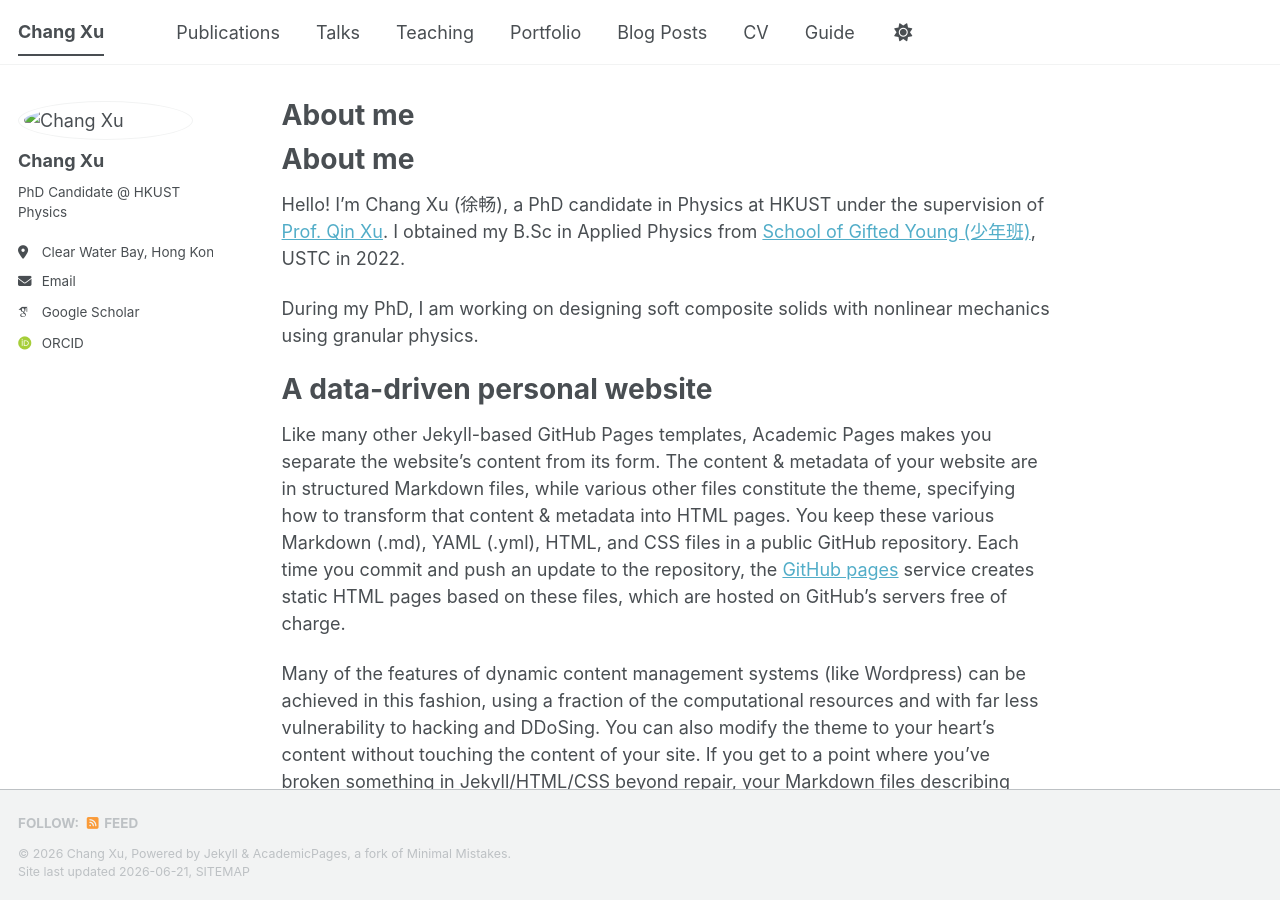
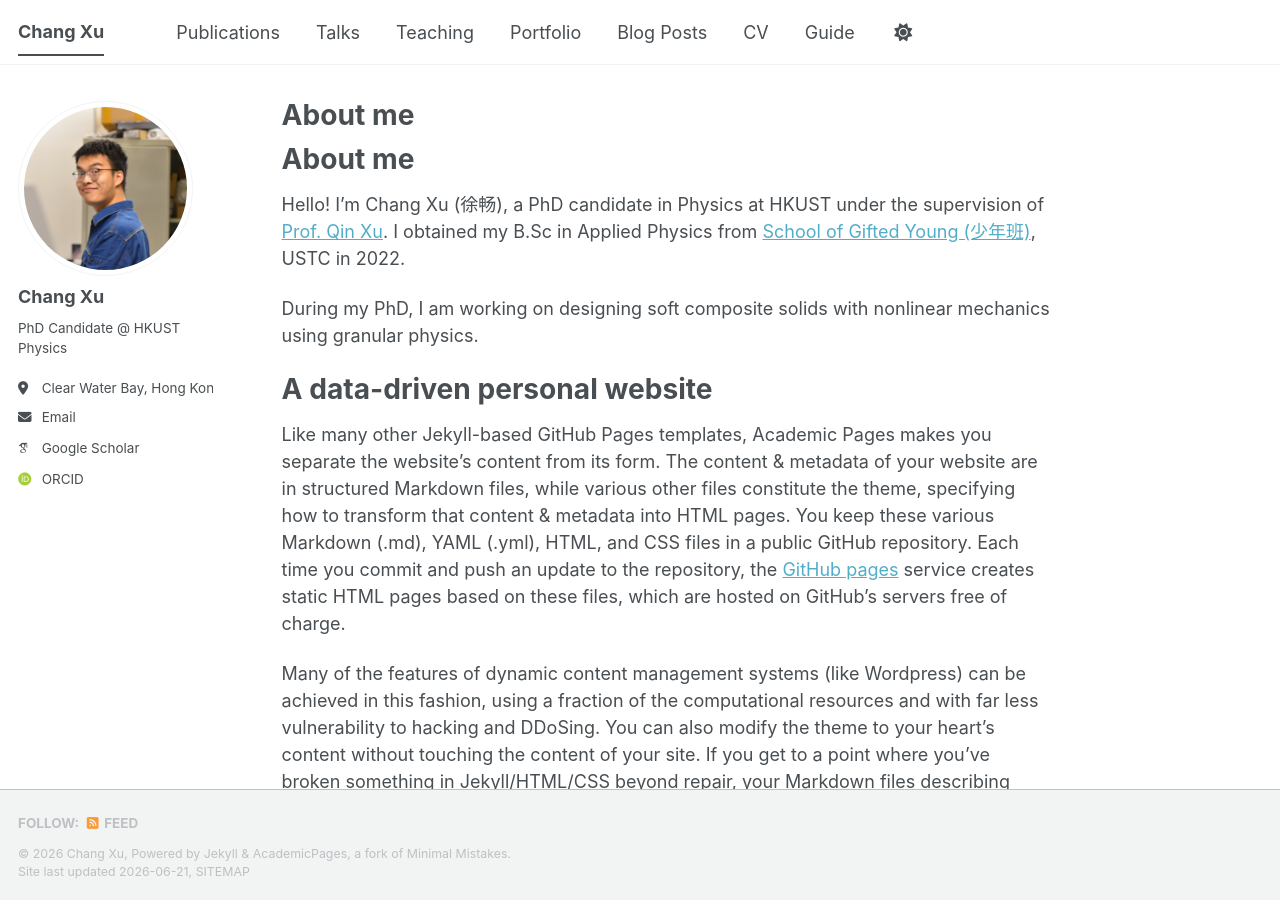
Before and after one commit to changxu216/changxu216.github.io, a Jekyll site: the page built from _pages/about.md, in a window 1280 px wide and 900 px high. Built offline with Jekyll 4.4.1, drawn with Linux system fonts in a browser that asks for light colours; some web fonts are replaced; a script bundle is joined from its source files by our own code; library files that are not in the unit come from our copies.

Commit message:
Update _config.yml

```diff
--- a/_config.yml
+++ b/_config.yml
@@ -23,7 +23,7 @@ repository               : "changxu216/changxu216.github.io"
 #               Additional customization can be done by editing /_includes/author-profile.html
 author:
   # Biographic information
-  avatar           : "images/Chang_In_Lab.png"
+  avatar           : "Chang_In_Lab.png"
   name             : "Chang Xu"
   pronouns         : # example: "she/her"
   bio              : "PhD Candidate @ HKUST Physics"
```
